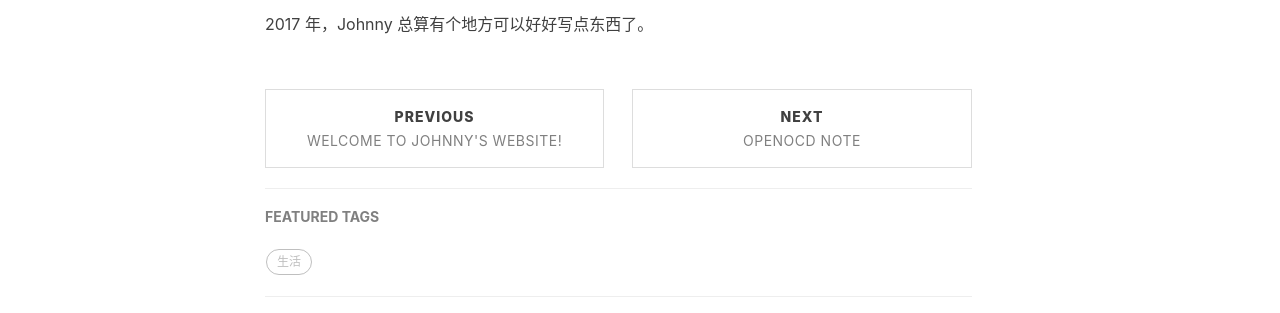
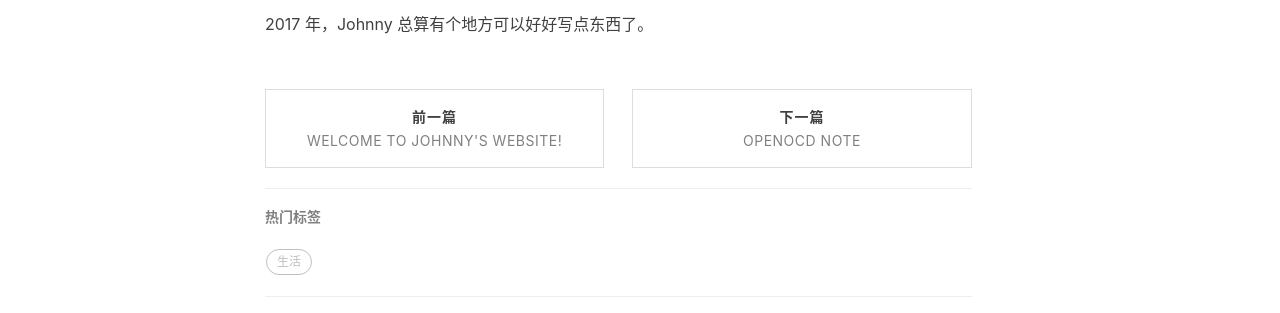
Before and after one commit to J1207808305/J1207808305.github.io, a Jekyll site: the page built from _posts/2017-02-06-hello-2017.markdown, in a window 1280 px wide. Shown: the part 685-998 px from the top of the page. Built offline with Jekyll 4.4.1, drawn with Linux system fonts in a browser that asks for light colours; nearby versions of some CDN libraries; comment, search, counter and statistics services are not loaded.

Commit message:
change english to chinese for my website

```diff
--- a/_layouts/keynote.html
+++ b/_layouts/keynote.html
@@ -99,7 +99,7 @@
                     {% if page.previous.url %}
                     <li class="previous">
                         <a href="{{ page.previous.url | prepend: site.baseurl | replace: '//', '/' }}" data-toggle="tooltip" data-placement="top" title="{{page.previous.title}}">
-                        Previous<br>
+                        前一篇<br>
                         <span>{{page.previous.title}}</span>
                         </a>
                     </li>
@@ -107,7 +107,7 @@
                     {% if page.next.url %}
                     <li class="next">
                         <a href="{{ page.next.url | prepend: site.baseurl | replace: '//', '/' }}" data-toggle="tooltip" data-placement="top" title="{{page.next.title}}">
-                        Next<br>
+                        下一篇<br>
                         <span>{{page.next.title}}</span>
                         </a>
                     </li>
@@ -148,7 +148,7 @@
                 {% if site.featured-tags %}
                 <section>
                     <hr class="hidden-sm hidden-xs">
-                    <h5><a href="/tags/">FEATURED TAGS</a></h5>
+                    <h5><a href="/tags/">热门标签</a></h5>
                     <div class="tags">
                         {% for tag in site.tags %}
                             {% if tag[1].size > {{site.featured-condition-size}} %}
--- a/_layouts/page.html
+++ b/_layouts/page.html
@@ -100,7 +100,7 @@
 
                 <!-- Short About -->
                 <section class="visible-md visible-lg">
-                    <hr><h5><a href="{{'/about/' | prepend: site.baseurl }}">ABOUT ME</a></h5>
+                    <hr><h5><a href="{{'/about/' | prepend: site.baseurl }}">关于我</a></h5>
                     <div class="short-about">
                         {% if site.sidebar-avatar %}
                             <img src="{{site.sidebar-avatar}}" />
--- a/_layouts/post.html
+++ b/_layouts/post.html
@@ -94,7 +94,7 @@
                     {% if page.previous.url %}
                     <li class="previous">
                         <a href="{{ page.previous.url | prepend: site.baseurl | replace: '//', '/' }}" data-toggle="tooltip" data-placement="top" title="{{page.previous.title}}">
-                        Previous<br>
+                        前一篇<br>
                         <span>{{page.previous.title}}</span>
                         </a>
                     </li>
@@ -102,7 +102,7 @@
                     {% if page.next.url %}
                     <li class="next">
                         <a href="{{ page.next.url | prepend: site.baseurl | replace: '//', '/' }}" data-toggle="tooltip" data-placement="top" title="{{page.next.title}}">
-                        Next<br>
+                        下一篇<br>
                         <span>{{page.next.title}}</span>
                         </a>
                     </li>
@@ -159,7 +159,7 @@
                 {% if site.featured-tags %}
                 <section>
                     <hr class="hidden-sm hidden-xs">
-                    <h5><a href="/tags/">FEATURED TAGS</a></h5>
+                    <h5><a href="/tags/">热门标签</a></h5>
                     <div class="tags">
         				{% for tag in site.tags %}
                             {% if tag[1].size > {{site.featured-condition-size}} %}
```
